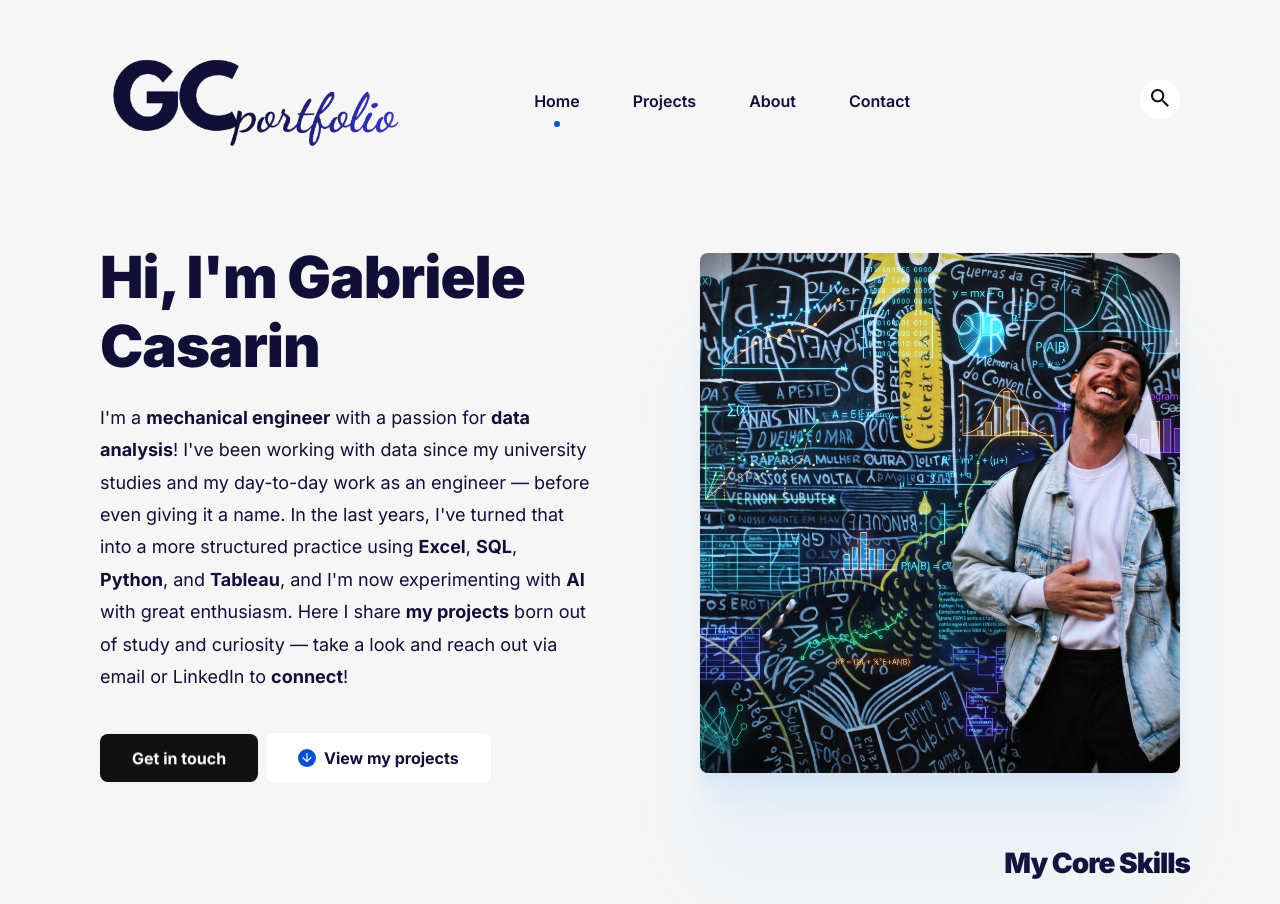
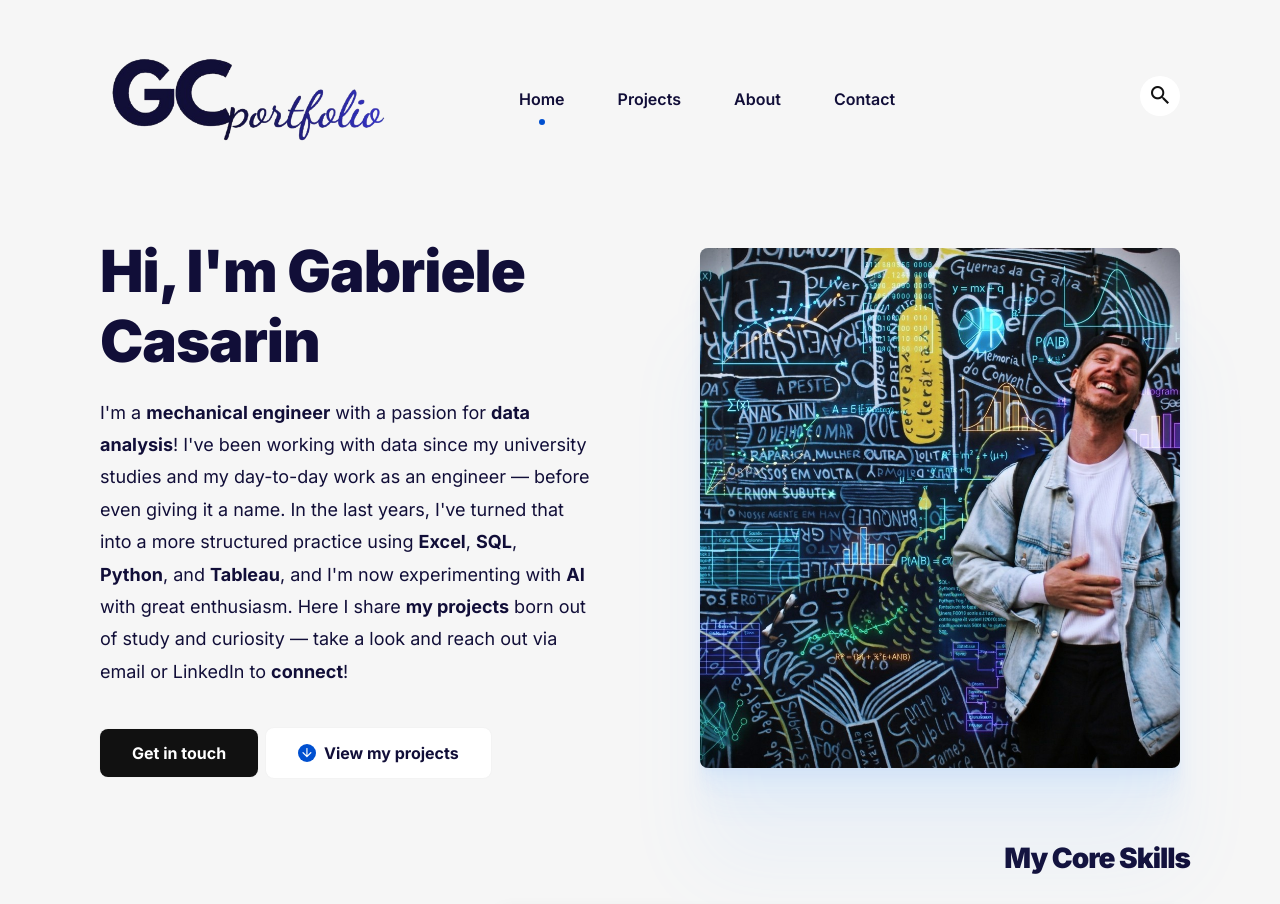
Before and after one commit to gcasarin/gcasarin.github.io, a Jekyll site: the page built from index.html, in a window 1280 px wide. Shown: the top 904 px of the page. Built offline with Jekyll 4.4.1, drawn with Linux system fonts in a browser that asks for light colours.

Commit message:
Reduce max-height of logo image in CSS

```diff
--- a/assets/css/main.css
+++ b/assets/css/main.css
@@ -1789,9 +1789,20 @@
     }
 
     .logo__image {
-        max-height: 200px
-    }
-
+        max-height: 160px;
+    }
+
+    @media only screen and (max-width: 768px) {
+        .logo__image {
+            max-height: 80px;
+        }
+    }
+
+    @media only screen and (max-width: 576px) {
+        .logo__image {
+            max-height: 64px;
+        }
+    }
     .main-nav {
         display: flex;
         align-items: center;
```
